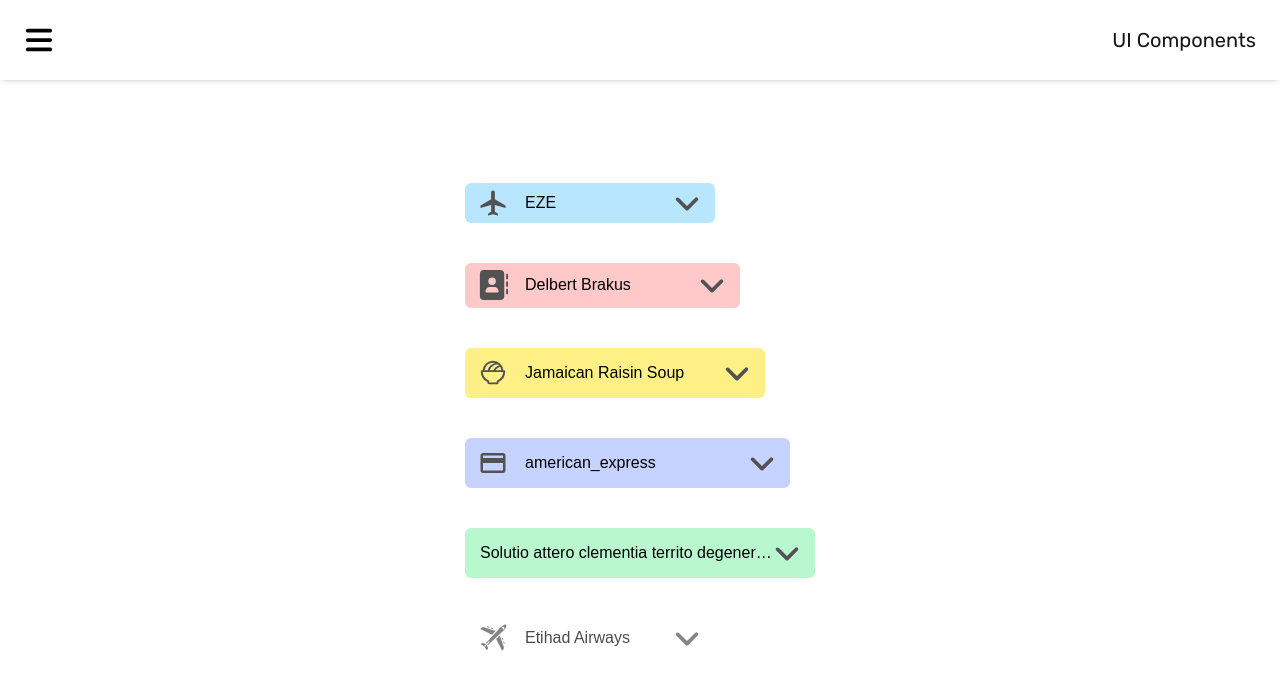
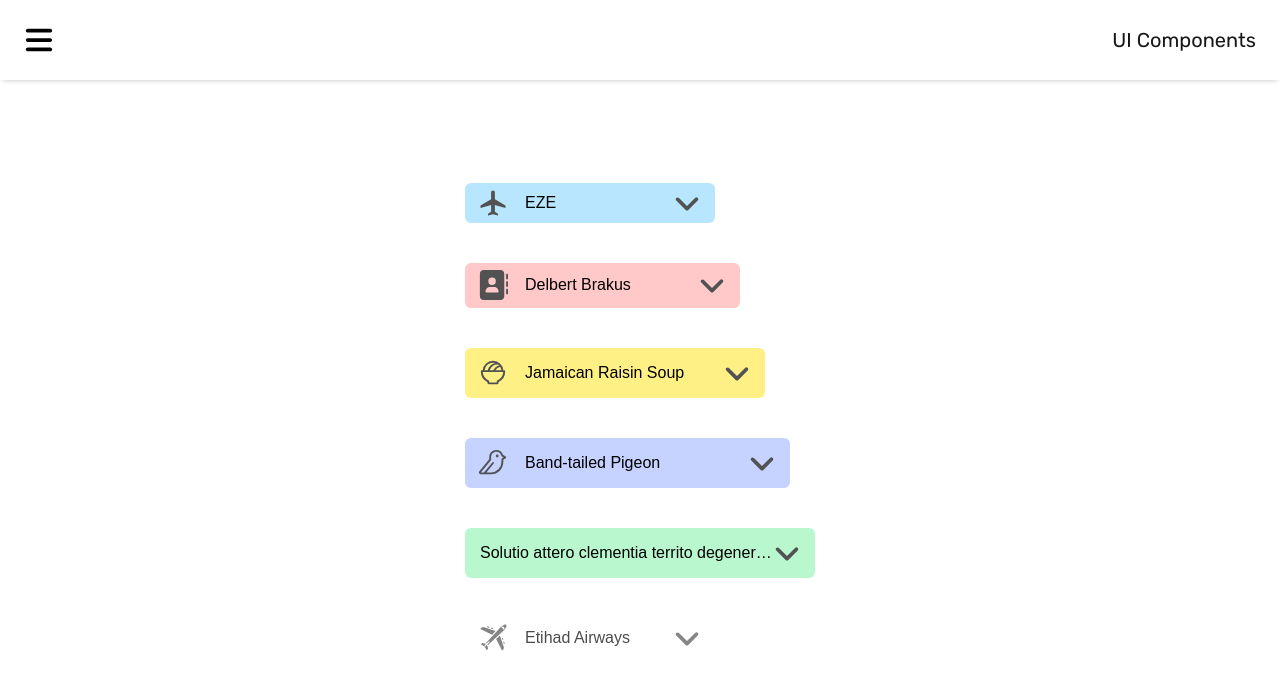
Before and after one commit to hsanchez7934/ui-components, a Next.js app: page /dropdown in a window 1280 px wide. Shown: the top 688 px of the page. Built offline with nearby package versions, Linux system fonts and the light colour scheme.

Commit message:
minor update

```diff
--- a/src/app/dropdown/page.tsx
+++ b/src/app/dropdown/page.tsx
@@ -6,7 +6,7 @@ import { FaAddressBook } from 'react-icons/fa6'
 import { PiBowlFood } from "react-icons/pi";
 import {faker} from '@faker-js/faker'
 import { MdAirplanemodeActive } from "react-icons/md";
-import { MdOutlinePayment } from "react-icons/md";
+import { PiBird } from "react-icons/pi";
 import { GiCommercialAirplane } from "react-icons/gi";
 import { IoPerson } from "react-icons/io5";
 
@@ -42,11 +42,11 @@ export default function DropDownPage() {
 		return data
 	}
 
-	const paymentIssuerData = () => {
+	const birdSpeciesData = () => {
 		const data = []
 		for (let i = 0; i < 5; i++) {
 			data.push({
-				value: faker.finance.creditCardIssuer()
+				value: faker.animal.bird()
 			})
 		}
 		return data
@@ -73,7 +73,9 @@ export default function DropDownPage() {
 				bgColor: 'bg-sky-200',
 				bgColorHover: 'hover:bg-sky-300',
 				textColorLightMode: 'text-black',
-				textColorDarkMode: 'dark:text-black'
+				textColorDarkMode: 'dark:text-black',
+				textColorHoverLightMode: 'text-black',
+				textColorHoverDarkMode: 'dark:hover:text-black'
 			},
 			{
 				width: 275,
@@ -83,7 +85,9 @@ export default function DropDownPage() {
 				iconLeft: <FaAddressBook className='clickable' />,
 				data: employesData(),
 				textColorLightMode: 'text-black',
-				textColorDarkMode: 'dark:text-black'
+				textColorDarkMode: 'dark:text-black',
+				textColorHoverLightMode: 'text-black',
+				textColorHoverDarkMode: 'dark:hover:text-black'
 			},
 			{
 				width: 300,
@@ -93,17 +97,21 @@ export default function DropDownPage() {
 				iconLeft: <PiBowlFood className='clickable' />,
 				data: foodData(),
 				textColorLightMode: 'text-black',
-				textColorDarkMode: 'dark:text-black'
+				textColorDarkMode: 'dark:text-black',
+				textColorHoverLightMode: 'text-black',
+				textColorHoverDarkMode: 'dark:hover:text-black'
 			},
 			{
 				width: 325,
 				height: 50,
 				bgColor: 'bg-indigo-200',
 				bgColorHover: 'hover:bg-indigo-300',
-				iconLeft: <MdOutlinePayment className='clickable' />,
-				data: paymentIssuerData(),
+				iconLeft: <PiBird className='clickable' />,
+				data: birdSpeciesData(),
 				textColorLightMode: 'text-black',
-				textColorDarkMode: 'dark:text-black'
+				textColorDarkMode: 'dark:text-black',
+				textColorHoverLightMode: 'text-black',
+				textColorHoverDarkMode: 'dark:hover:text-black'
 			},
 			{
 				width: 350,
@@ -112,7 +120,9 @@ export default function DropDownPage() {
 				bgColorHover: 'hover:bg-green-300',
 				data: loremIpsumData(),
 				textColorLightMode: 'text-black',
-				textColorDarkMode: 'dark:text-black'
+				textColorDarkMode: 'dark:text-black',
+				textColorHoverLightMode: 'text-black',
+				textColorHoverDarkMode: 'dark:hover:text-black'
 			},
 			{
 				width: 250,
```
